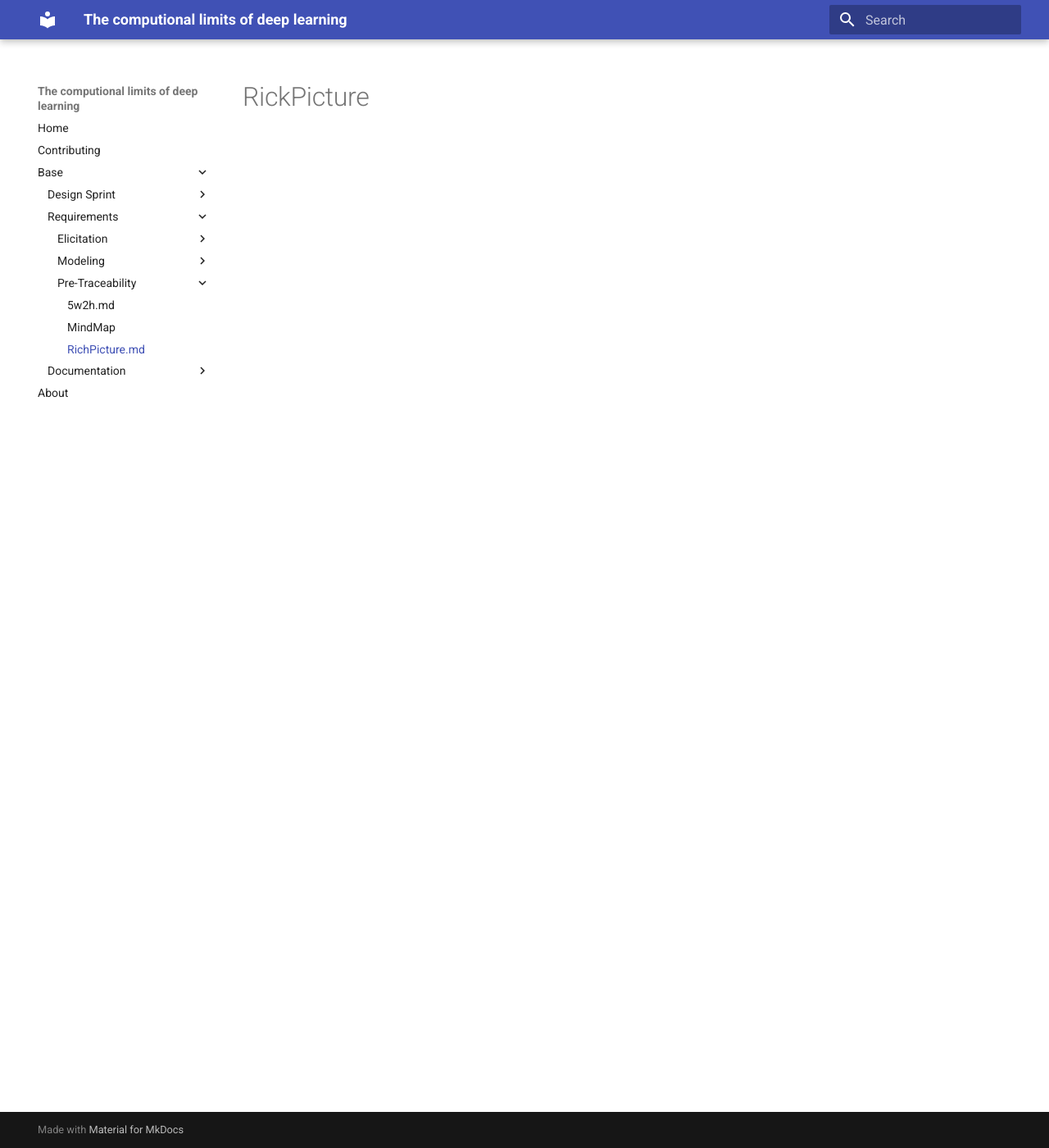
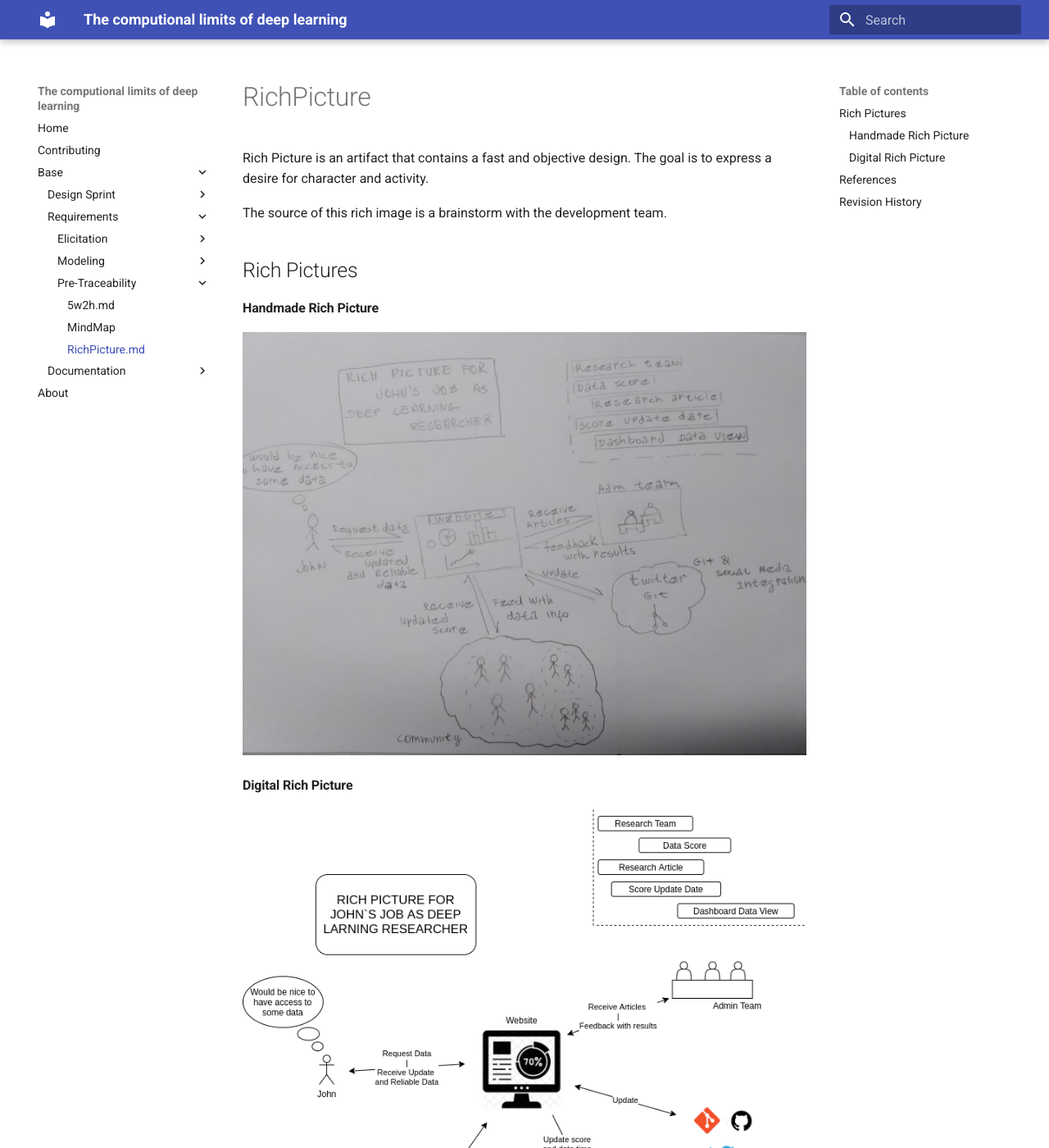
Before and after one commit to UnBArqDsw/2020.1_G2_ProjetoX, an MkDocs documentation site: the page built from documentation/docs/base/requirements/preTraceability/RichPicture.md, in a window 1280 px wide and 1400 px high. Shown: the whole window at 82% size. Built offline with MkDocs 1.6.1 and Material for MkDocs 9.7.7, drawn with Linux system fonts in a browser that asks for light colours; some of the changed text lies outside the part shown.

Commit message:
:bulb: Add rich_picture description

```diff
--- a/documentation/docs/base/requirements/preTraceability/RichPicture.md
+++ b/documentation/docs/base/requirements/preTraceability/RichPicture.md
@@ -1 +1,30 @@
-#RickPicture
+#RichPicture
+
+Rich Picture is an artifact that contains a fast and objective design. The goal is to express a desire for character and activity.
+
+The source of this rich image is a brainstorm with the development team.
+
+## Rich Pictures
+
+#### Handmade Rich Picture
+![Handmade Rich Picture](./images/rich_picture1.jpeg)
+
+#### Digital Rich Picture
+![Digital Rich Picture](./images/rich_picture2.png)
+
+
+---
+## References
+---
+- **[Moodle]** Serrano, Milene. Vídeo Aula : RichPicture.
+
+
+
+***
+## Revision History
+---
+
+| Data | Autor | Description | Version |
+|------|-------|-----------|--------|
+| 02/09/2020 | Vitor Meireles | Creating the document and adding the handmade Rich Picture | 1.0 |
+| 03/09/2020 | Vitor Meireles |  Addition of digital version and some improvements | 1.1 |
```
Also changed, not shown: documentation/docs/base/requirements/preTraceability/images/rich_picture1.jpeg (added), documentation/docs/base/requirements/preTraceability/images/rich_picture2.png (added).
